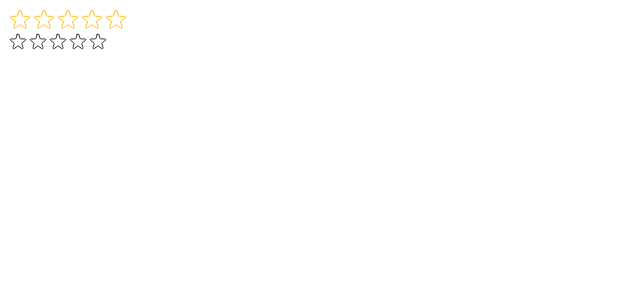
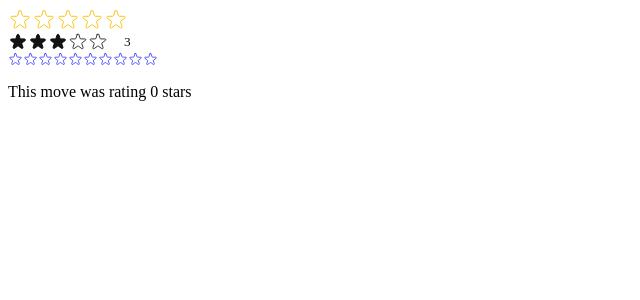
Before and after one commit to Mariano1994/usepopcorn, a React (Vite) app: page / in a window 1280 px wide. Shown: the top 300 px of the page, without its empty margins (0-640 px from the left). Built offline with nearby package versions, Linux system fonts and the light colour scheme.

Commit message:
Creating props validation using built-in PropTypes from React

```diff
--- a/src/components/StarRating/StarRating.jsx
+++ b/src/components/StarRating/StarRating.jsx
@@ -1,5 +1,7 @@
 import { useState } from "react";
 import { Star } from "./Star";
+import PropTypes from "prop-types"
+
 
 const containerStyle = {
   display: "flex",
@@ -11,14 +13,26 @@ const starContainerStyle = {
   display: "flex",
 };
 
+StarRating.propTypes = {
+  maxiRating : PropTypes.number,
+  color: PropTypes.string,
+  size: PropTypes.number,
+  className: PropTypes.string,
+  messages: PropTypes.array,
+  defaultRating: PropTypes.number,
+  onSetRating: PropTypes.func,
+}
+
 export function StarRating({
   maxiRating = 5,
   color = "#fcc419",
   size = 24,
   className = "",
   messages = [],
+  defaultRating = 0,
+  onSetRating,
 }) {
-  const [rating, setRating] = useState(0);
+  const [rating, setRating] = useState(defaultRating);
   const [tempRating, setTempoRating] = useState(0);
 
   const textStyle = {
@@ -30,6 +44,7 @@ export function StarRating({
 
   function handleRating(rating) {
     setRating(rating);
+    onSetRating(rating);
   }
 
   return (
--- a/src/main.jsx
+++ b/src/main.jsx
@@ -1,4 +1,5 @@
 import React from "react";
+import { useState } from "react";
 import ReactDOM from "react-dom/client";
 import { StarRating } from "./components/StarRating/StarRating";
 // import App from './App.jsx'
@@ -12,6 +13,23 @@ ReactDOM.createRoot(document.getElementById("root")).render(
       maxiRating={5}
       messages={["Terrible", "Bad", "Okay", "Good", "Amazing"]}
     />
-    <StarRating size={20} color="#121214" className="test" />
+    <StarRating size={20} color="#121214" className="test" defaultRating={3} />
+
+    <Test />
   </React.StrictMode>
 );
+
+function Test() {
+  const [moveieRating, setMovieRating] = useState(0);
+  return (
+    <>
+      <StarRating
+        color="blue"
+        size={15}
+        maxiRating={10}
+        onSetRating={setMovieRating}
+      />
+      <p>This move was rating {moveieRating} stars</p>
+    </>
+  );
+}
```
